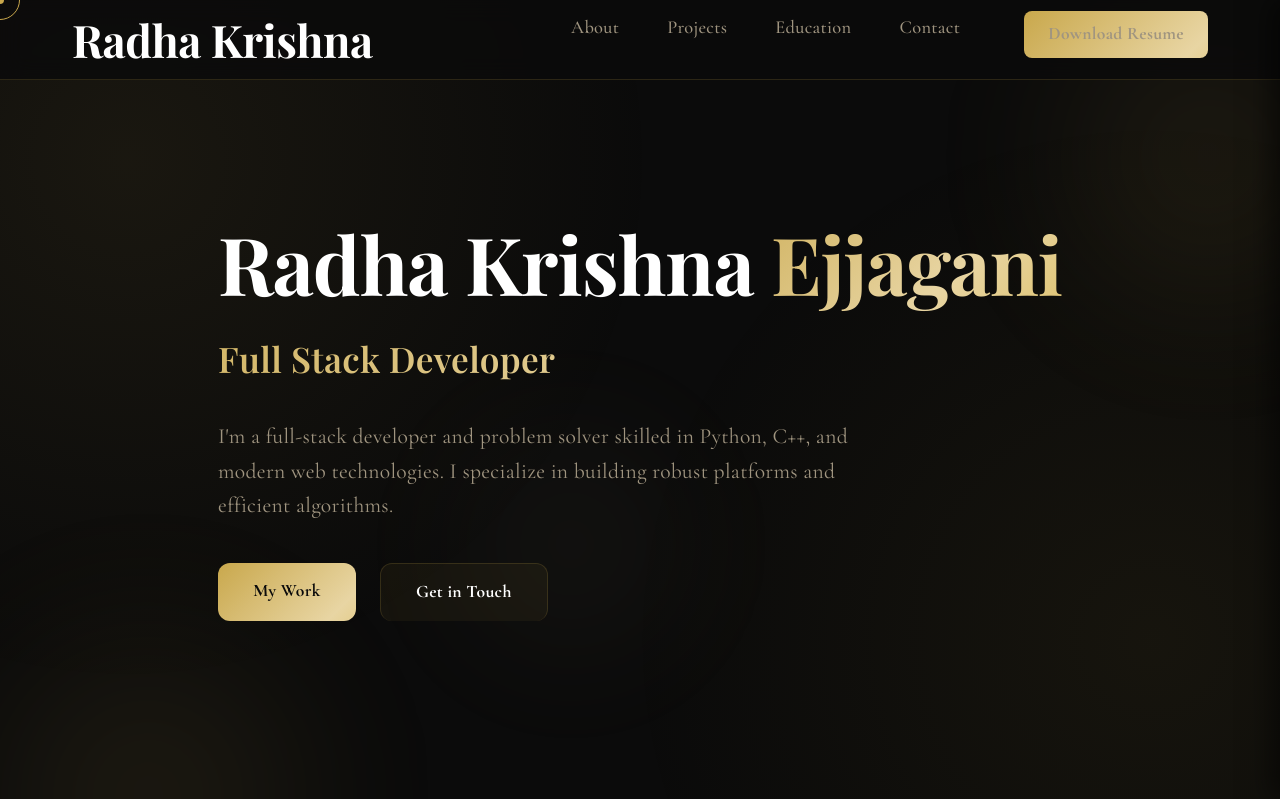
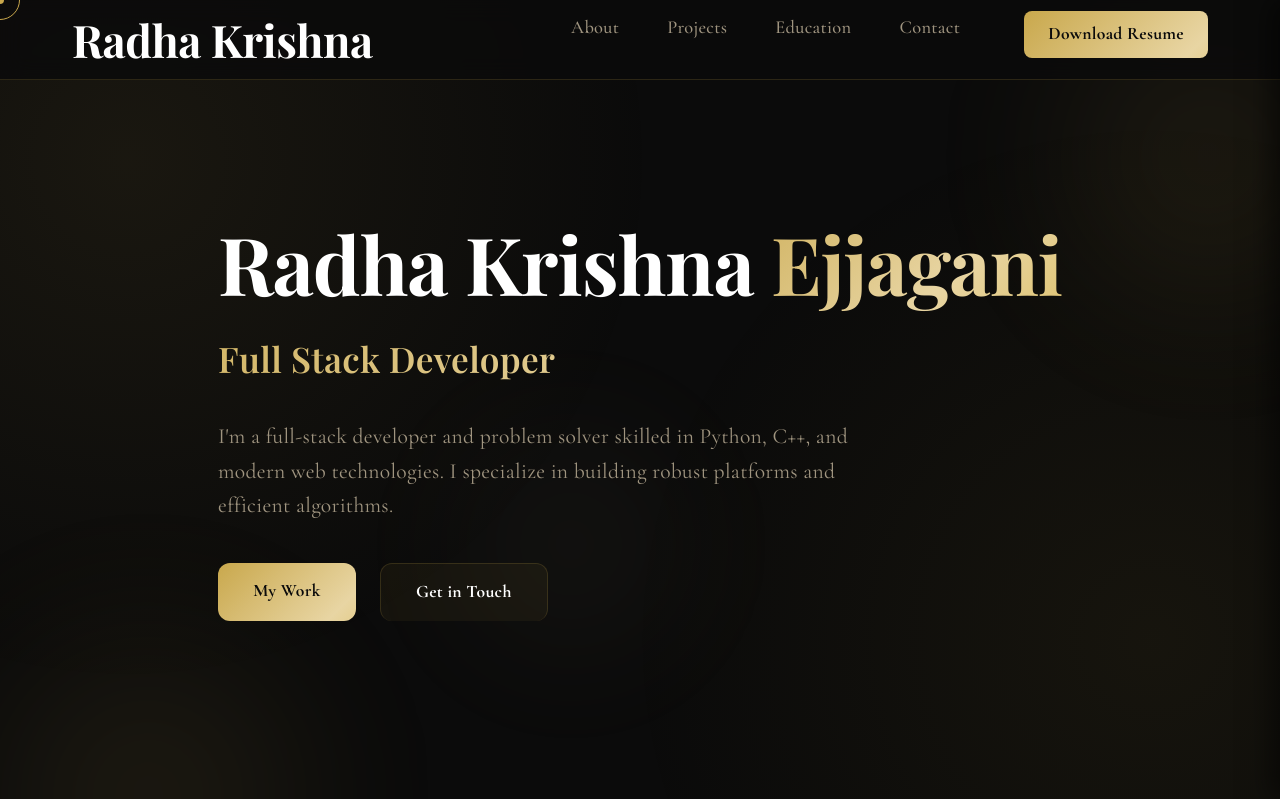
Before and after one commit to radhakrishna52/Portfolio, a Django app: page / in a window 1280 px wide. Shown: the top 799 px of the page. Run offline with Django 5.2, Linux system fonts and the light colour scheme.

Commit message:
Force dark text on navbar resume button for visibility

```diff
--- a/templates/base.html
+++ b/templates/base.html
@@ -35,7 +35,7 @@
                 <li><a href="#projects">Projects</a></li>
                 <li><a href="#education">Education</a></li>
                 <li><a href="#contact">Contact</a></li>
-                <li><a href="{% static 'docs/Resume.pdf' %}" download class="btn btn-primary" style="padding: 0.6rem 1.5rem; border-radius: 8px; font-size: 1.1rem; margin-left: 1rem; font-weight: 700;">Download Resume</a></li>
+                <li><a href="{% static 'docs/Resume.pdf' %}" download class="btn btn-primary" style="padding: 0.6rem 1.5rem; border-radius: 8px; font-size: 1.1rem; margin-left: 1rem; font-weight: 700; color: #0b0b0b !important;">Download Resume</a></li>
             </ul>
         </div>
     </nav>
```
